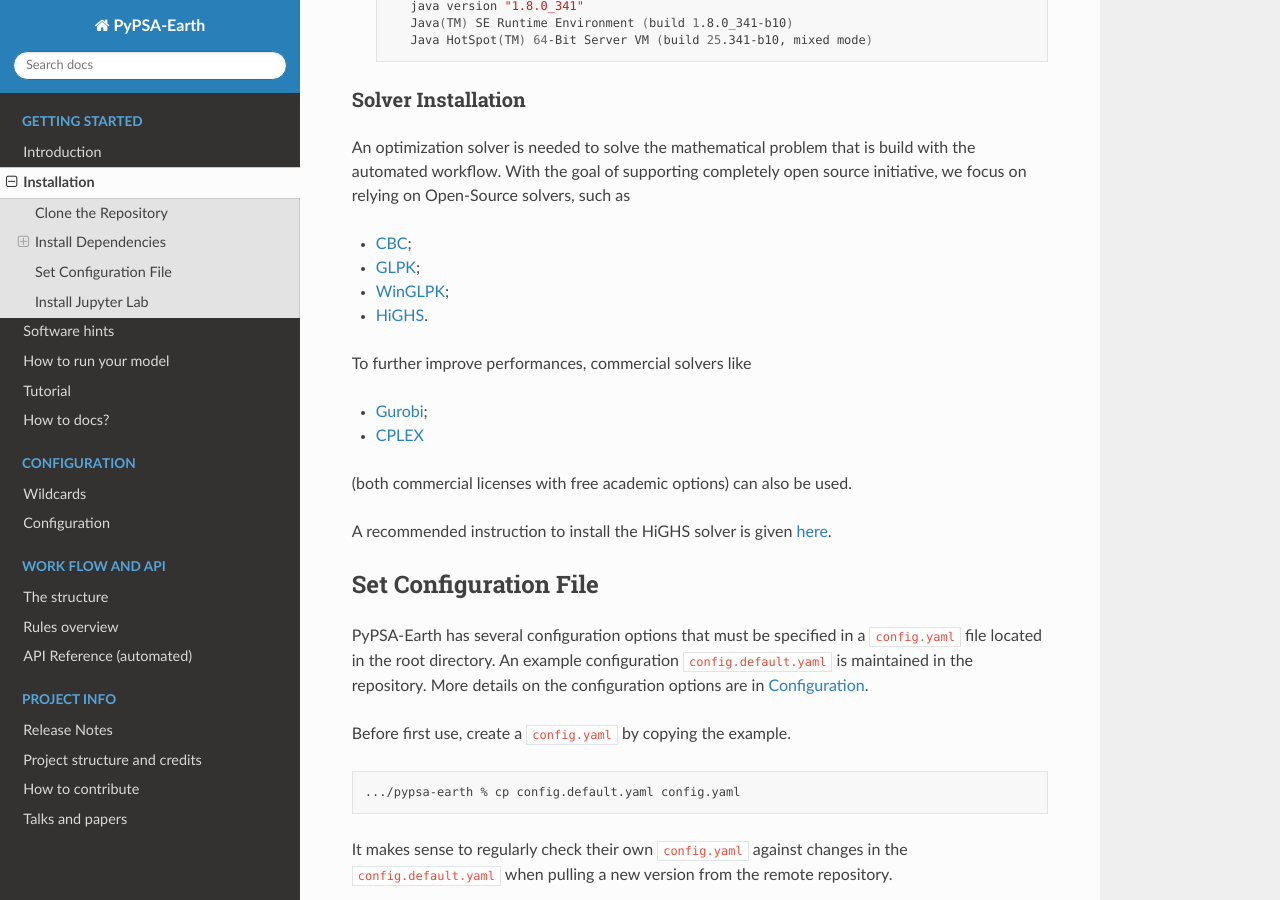
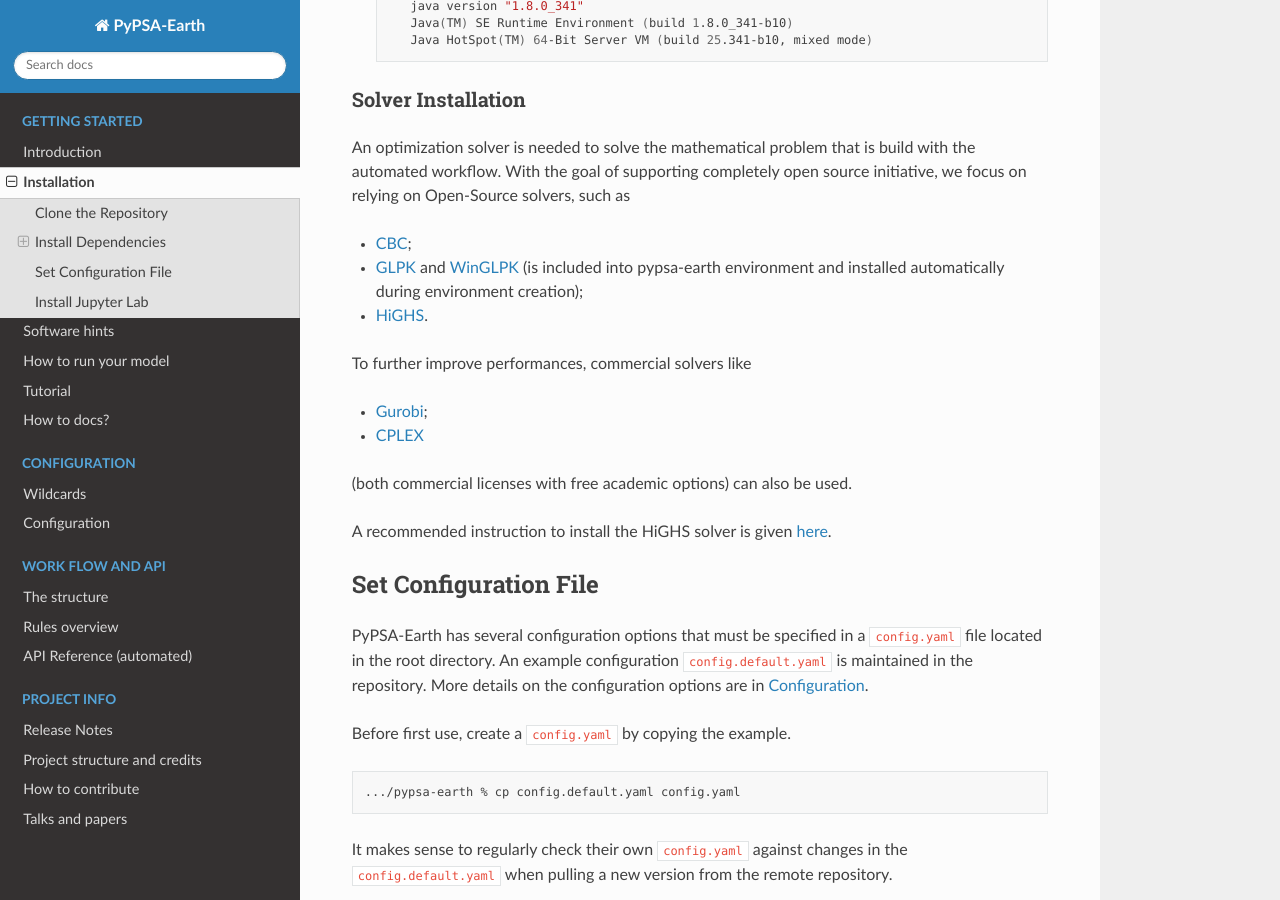
Before and after one commit to pypsa-meets-earth/pypsa-earth, a Sphinx documentation site: the page built from doc/installation.rst, in a window 1280 px wide and 900 px high, scrolled down 1596 px. Built offline with Sphinx 7.4.7 and the Read the Docs theme 2.0.0, drawn with Linux system fonts in a browser that asks for light colours; pages that are not in the unit, such as notebooks, are missing from menus; the version number could not be read and is left out.

Commit message:
Fix introducing GLPK

```diff
--- a/doc/installation.rst
+++ b/doc/installation.rst
@@ -95,9 +95,7 @@
 
 * `CBC <https://projects.coin-or.org/Cbc>`_;
 
-* `GLPK <https://www.gnu.org/software/glpk/>`_;
-
-* `WinGLPK <http://winglpk.sourceforge.net/>`_;
+* `GLPK <https://www.gnu.org/software/glpk/>`_ and `WinGLPK <http://winglpk.sourceforge.net/>`_ (is included into pypsa-earth environment and installed automatically during environment creation);
 
 * `HiGHS <https://github.com/ERGO-Code/HiGHS>`_.
 
```
